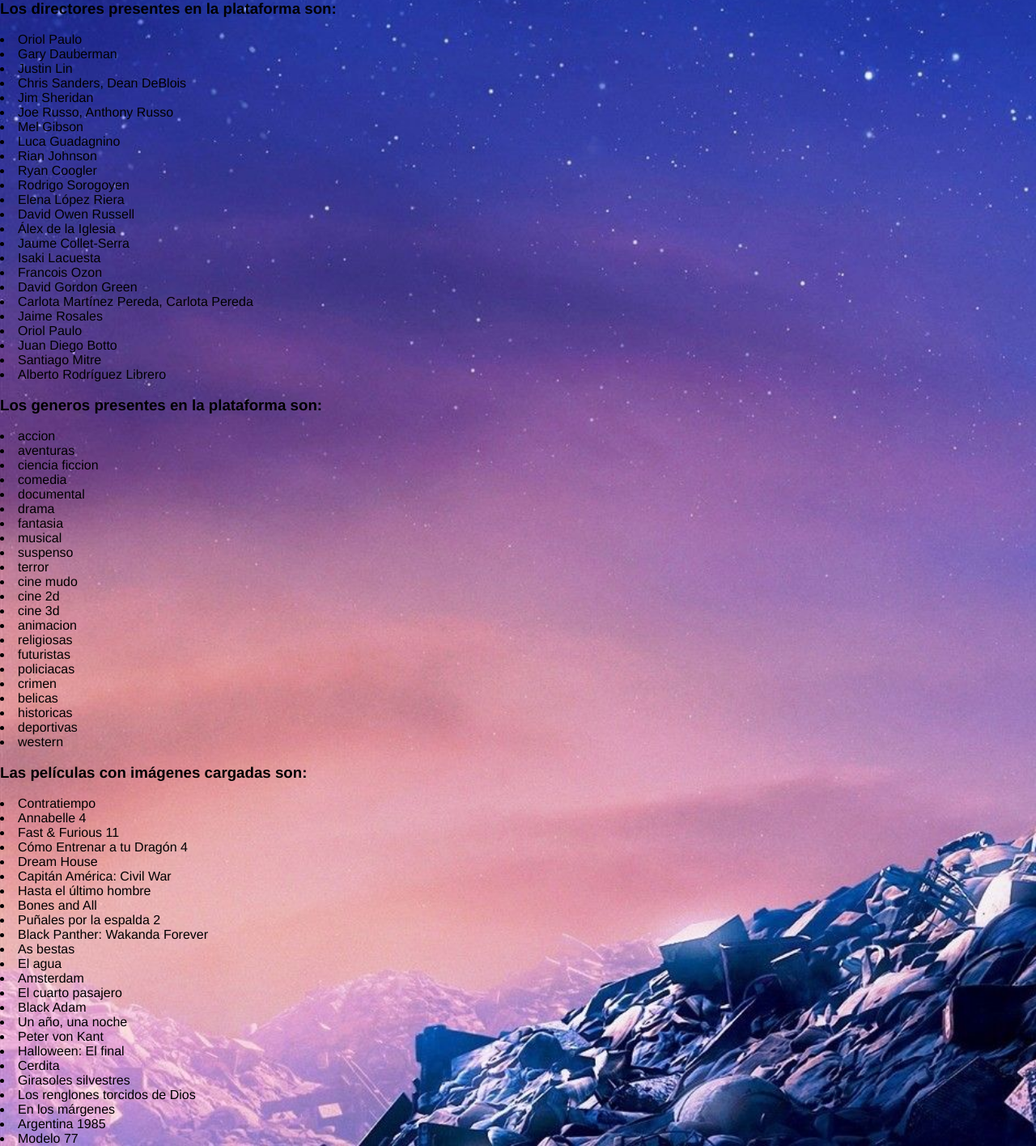
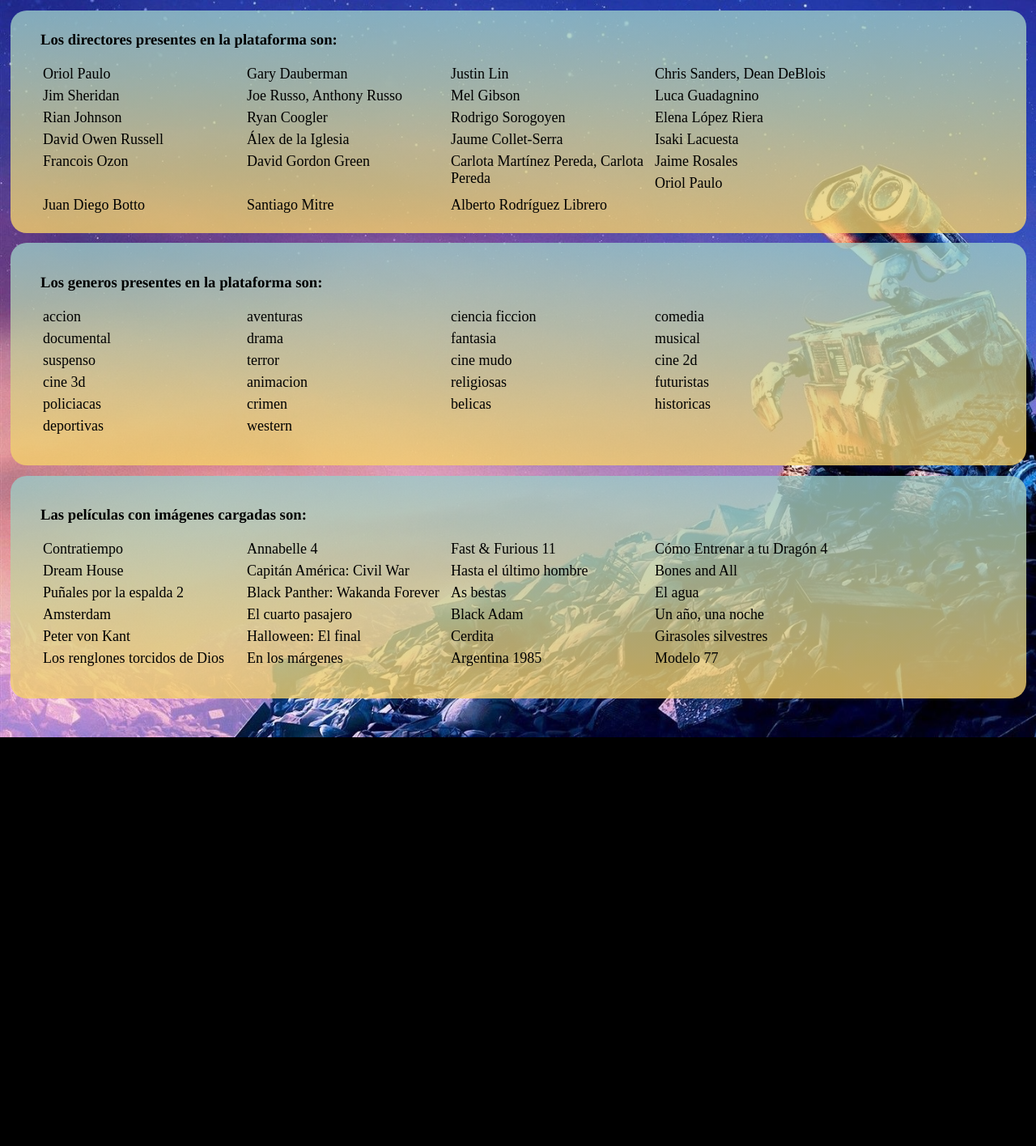
Before and after one commit to AntonioDelGreco/Proyecto-Prog2, a Flask app: page /dgi in a window 1280 px wide. Shown: the part 50-1466 px from the top of the page at 81% size. After the commit the page ends 961 px from the top, so only its background shows below. Run offline with Flask 2, Linux system fonts and the light colour scheme.

Commit message:
cambios para estilos

```diff
--- a/static/css/estilos_index.css
+++ b/static/css/estilos_index.css
@@ -273,8 +273,6 @@ strong {
   color:black;
 }
 
-
-
 .caja_opciones .caja {
   margin:12.5px;
   width: auto;
@@ -283,14 +281,11 @@ strong {
   flex-direction: row;
   opacity: .8;
   border-radius:20px;
+  background: linear-gradient(rgb(159, 203, 154),rgb(92, 216, 187));
 }
 
 .caja_opciones .caja div {
   margin:20px;
-}
-
-.caja_opciones .caja {
-  background: linear-gradient(rgb(159, 203, 154),rgb(92, 216, 187));
 }
 
 #boton_enviar_comentario, #boton_editar, #boton_eliminar {
@@ -377,3 +372,63 @@ strong {
   right:1%;
   top:14px;
 }
+
+.directores li, .generos li, .imagenes li {
+  float:left;
+  width: calc(100%/5);
+  padding:3px;
+}
+
+li {
+  font-family:Serif;
+  font-size: 18px;
+  list-style:none;
+}
+
+.dir_gen_img {
+  display:flex;
+  flex-direction: column;
+}
+
+.dir_gen_img div h3 {
+  font-family: Times;
+}
+
+.caja_directores, .caja_generos, .caja_imagenes {
+  margin:12.5px;
+  opacity: .4;
+  width: auto;
+  height: 275px;
+  opacity: .8;
+  border-radius:20px;
+}
+
+.caja_directores {
+  background: linear-gradient(rgb(154, 203, 201),rgb(245, 208, 105));
+}
+
+.caja_generos {
+  background: linear-gradient(rgb(154, 203, 201),rgb(245, 208, 105));
+}
+
+.caja_imagenes {
+  background: linear-gradient(rgb(154, 203, 201),rgb(245, 208, 105));
+}
+
+.directores {
+  position: absolute;
+  left:50px;
+  top:87.5px;
+}
+
+.generos {
+  position: absolute;
+  left:50px;
+  top:387.5px;
+}
+
+.imagenes {
+  position: absolute;
+  left:50px;
+  top:675px;
+}
```
